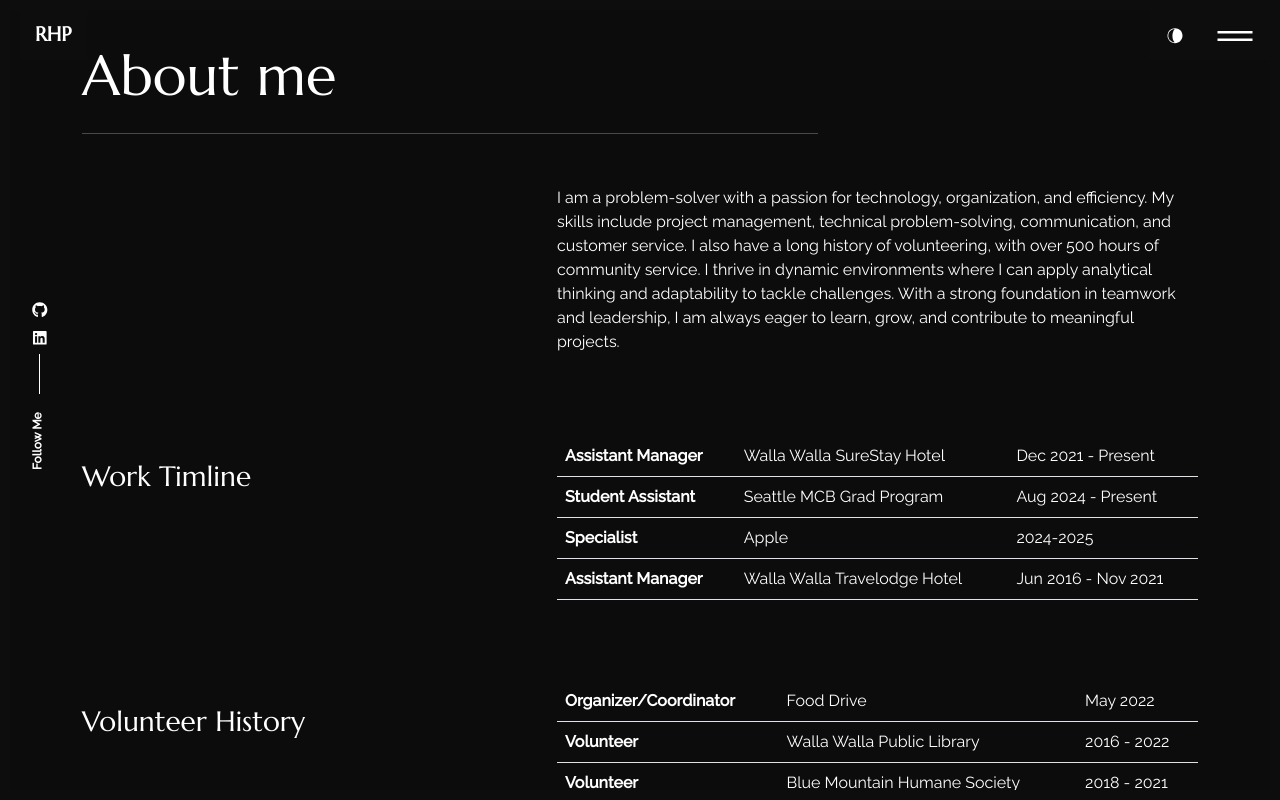
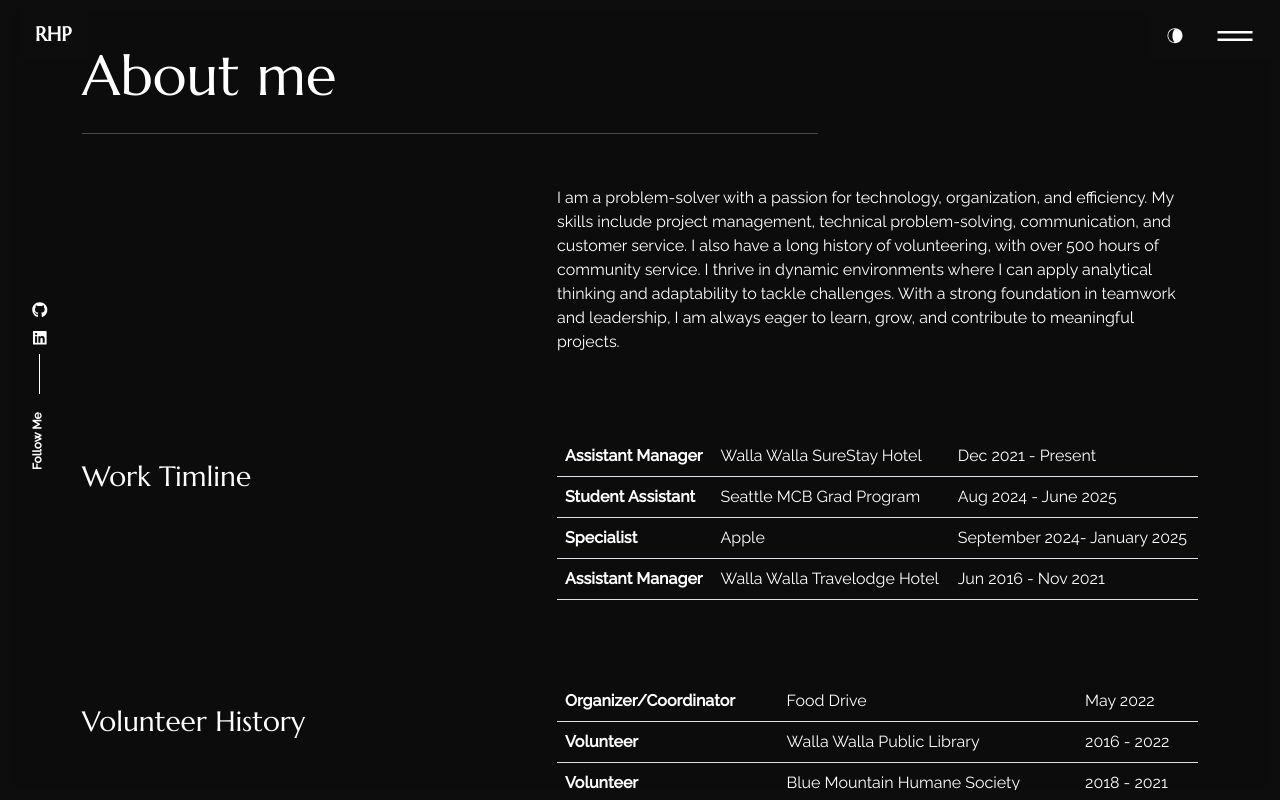
Before and after one commit to RHP1174/Personal-Website, a React (Create React App) app: page /about in a window 1280 px wide. Shown: the top 800 px of the page. Built offline with nearby package versions, Linux system fonts and the light colour scheme.

Commit message:
Updated Work History

```diff
--- a/src/content_option.js
+++ b/src/content_option.js
@@ -47,12 +47,12 @@ const worktimeline = [
     {
         jobtitle: "Student Assistant",
         where: "Seattle MCB Grad Program",
-        date: "Aug 2024 - Present",
+        date: "Aug 2024 - June 2025",
     },
     {
         jobtitle: "Specialist",
         where: "Apple",
-        date: "2024-2025",
+        date: "September 2024- January 2025",
     },
     {
         jobtitle: "Assistant Manager",
```
